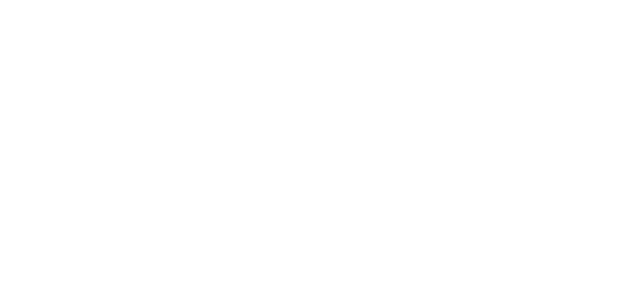
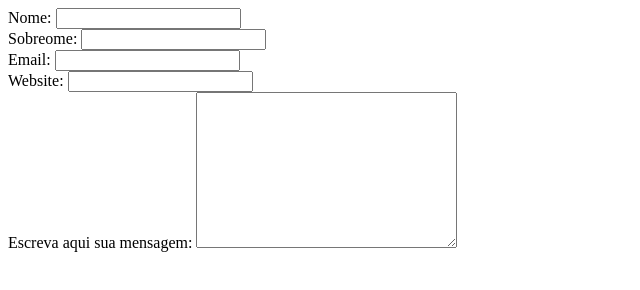
Before and after one commit to kaurodri/Responsividade, a plain HTML site: page index.html in a window 1280 px wide. Shown: the whole page, without its empty margins (0-640 px from the left). Drawn offline with Linux system fonts and the light colour scheme.

Commit message:
2023-06-03
Base de edição.

```diff
--- a/index.html
+++ b/index.html
@@ -9,6 +9,35 @@
     <link rel="stylesheet" href="style.css">
 </head>
 <body>
+    <div class="wrapper">
+        <form>
+            <div class="row">
+                <div class="form-group">
+                    <label for="nome">Nome:</label>
+                    <input type="text" id="nome">
+                </div>
+                <div class="form-group">
+                    <label for="sobrenome">Sobreome:</label>
+                    <input type="text" id="sobrenome">
+                </div>
+            </div>
 
+            <div class="row">
+                <div class="form-group">
+                    <label for="email">Email:</label>
+                    <input type="text" id="email">
+                </div>
+                <div class="form-group">
+                    <label for="website">Website:</label>
+                    <input type="text" id="website">
+                </div>
+            </div>
+
+            <div class="form-textarea">
+                <label for="mensagem">Escreva aqui sua mensagem:</label>
+                <textarea id="mensagem" cols="30" rows="10"></textarea>
+            </div>
+        </form>
+    </div>
 </body>
 </html>
```
